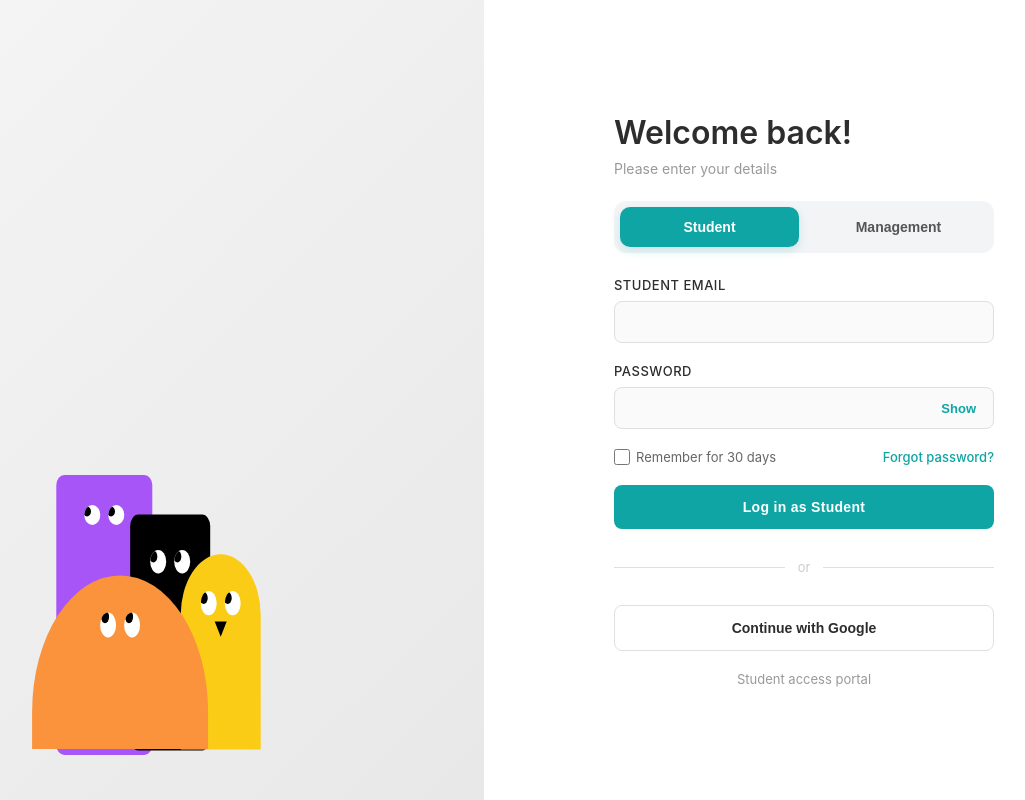
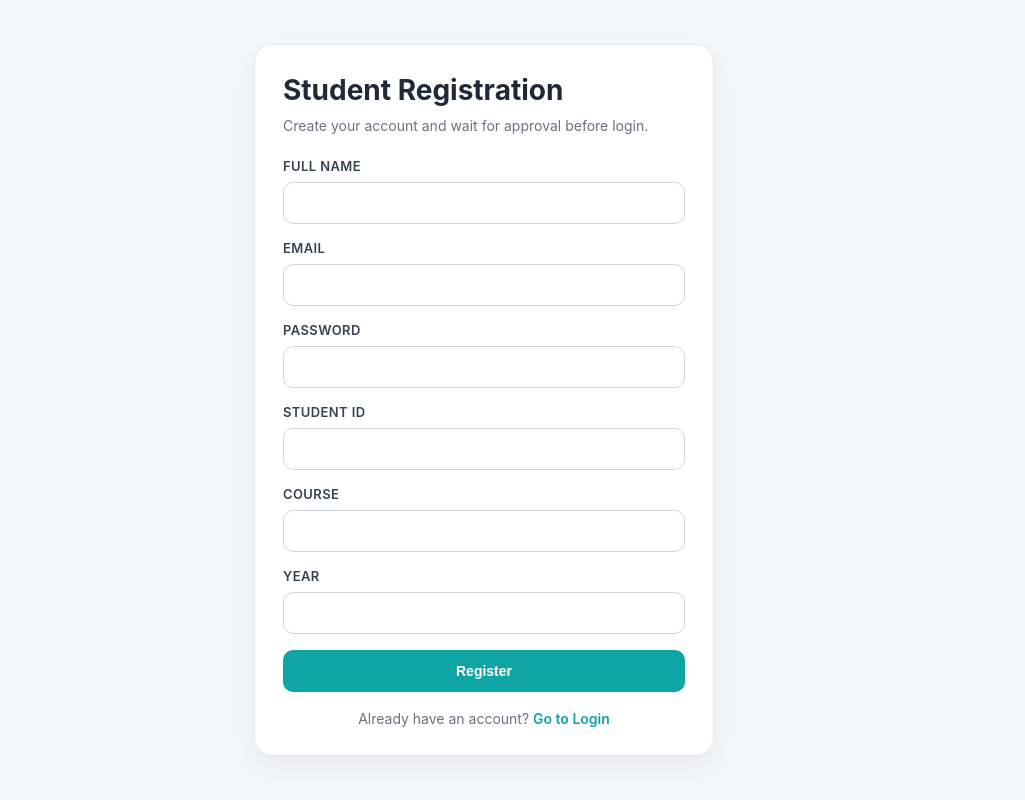
Before and after one commit to Samkitjn/hcl-system, a React (Create React App) app in the folder frontend/: page /register in a window 1280 px wide. Before the commit this address led to /. Shown: the whole page, without its empty margins (156-1181 px from the left). Built offline with nearby package versions, Linux system fonts and the light colour scheme.

Commit message:
update : fixed the registration option

```diff
--- a/frontend/src/App.js
+++ b/frontend/src/App.js
@@ -22,12 +22,14 @@ import CommunityManagement from "./pages/CommunityManagement";
 import StudentLayout from "./layouts/StudentLayout";
 import ManagementLayout from "./layouts/ManagementLayout";
 import RoleProtectedRoute from "./components/RoleProtectedRoute";
+import Register from "./pages/Register";
 
 function App() {
   return (
     <BrowserRouter>
       <Routes>
         <Route path="/" element={<Login />} />
+        <Route path="/register" element={<Register />} />
 
         <Route
           path="/student"
--- a/frontend/src/pages/Login.js
+++ b/frontend/src/pages/Login.js
@@ -1,7 +1,8 @@
 import React, { useState } from "react";
-import { useNavigate } from "react-router-dom";
+import { useNavigate, Link } from "react-router-dom";
 import InteractiveShapes from "./AnimatedShapes";
 import "../styles/Login.css";
+
 
 const Login = () => {
   const navigate = useNavigate();
@@ -144,9 +145,13 @@ const Login = () => {
           </form>
 
           <p className="signup-text">
-            {role === "student"
-              ? "Student access portal"
-              : "Management access portal"}
+            {role === "student" ? (
+              <>
+                Do not have an account? <Link to="/register">Register</Link>
+              </>
+            ) : (
+              "Management access portal"
+            )}
           </p>
         </div>
       </div>
--- /dev/null
+++ b/frontend/src/pages/Register.css
@@ -0,0 +1,142 @@
+.register-page {
+  min-height: 100vh;
+  background: #f5f7fb;
+  display: flex;
+  align-items: center;
+  justify-content: center;
+  padding: 24px;
+}
+
+.register-card {
+  width: 100%;
+  max-width: 460px;
+  background: #ffffff;
+  border-radius: 18px;
+  padding: 28px;
+  border: 1px solid #e5e7eb;
+  box-shadow: 0 10px 30px rgba(0, 0, 0, 0.06);
+}
+
+.register-header {
+  margin-bottom: 22px;
+}
+
+.register-title {
+  font-size: 28px;
+  font-weight: 700;
+  color: #1f2937;
+  margin-bottom: 8px;
+}
+
+.register-subtitle {
+  font-size: 14px;
+  color: #6b7280;
+  line-height: 1.5;
+}
+
+.register-form {
+  display: flex;
+  flex-direction: column;
+  gap: 16px;
+}
+
+.register-form-group {
+  display: flex;
+  flex-direction: column;
+  gap: 8px;
+}
+
+.register-form-group label {
+  font-size: 13px;
+  font-weight: 600;
+  color: #374151;
+  text-transform: uppercase;
+  letter-spacing: 0.4px;
+}
+
+.register-form-group input {
+  padding: 12px 14px;
+  border-radius: 10px;
+  border: 1px solid #d1d5db;
+  font-size: 14px;
+  background: #ffffff;
+  transition: all 0.3s ease;
+}
+
+.register-form-group input:focus {
+  outline: none;
+  border-color: #0ea5a4;
+  box-shadow: 0 0 0 3px rgba(14, 165, 164, 0.12);
+}
+
+.register-btn {
+  border: none;
+  border-radius: 10px;
+  padding: 13px 16px;
+  background: #0ea5a4;
+  color: #ffffff;
+  font-weight: 600;
+  font-size: 14px;
+  cursor: pointer;
+  transition: 0.3s ease;
+}
+
+.register-btn:hover:not(:disabled) {
+  background: #0b8f8d;
+}
+
+.register-btn:disabled {
+  opacity: 0.7;
+  cursor: not-allowed;
+}
+
+.register-success {
+  background: #ecfdf5;
+  color: #047857;
+  padding: 12px;
+  border-radius: 10px;
+  font-size: 14px;
+  border-left: 3px solid #10b981;
+}
+
+.register-error {
+  background: #fef2f2;
+  color: #b91c1c;
+  padding: 12px;
+  border-radius: 10px;
+  font-size: 14px;
+  border-left: 3px solid #ef4444;
+}
+
+.register-footer {
+  margin-top: 18px;
+  text-align: center;
+  font-size: 14px;
+  color: #6b7280;
+}
+
+.register-footer a {
+  color: #0ea5a4;
+  text-decoration: none;
+  font-weight: 600;
+}
+
+@media (max-width: 768px) {
+  .register-page {
+    padding: 16px;
+    align-items: flex-start;
+  }
+
+  .register-card {
+    padding: 22px 16px;
+    border-radius: 14px;
+  }
+
+  .register-title {
+    font-size: 24px;
+  }
+
+  .register-subtitle {
+    font-size: 13px;
+  }
+}
--- /dev/null
+++ b/frontend/src/pages/Register.js
@@ -0,0 +1,199 @@
+import React, { useState } from "react";
+import { Link, useNavigate } from "react-router-dom";
+import "./Register.css";
+
+const Register = () => {
+  const navigate = useNavigate();
+
+  const [formData, setFormData] = useState({
+    full_name: "",
+    email: "",
+    password: "",
+    student_id: "",
+    course: "",
+    year: "",
+  });
+
+  const [loading, setLoading] = useState(false);
+  const [message, setMessage] = useState("");
+  const [error, setError] = useState("");
+
+  const handleChange = (e) => {
+    setFormData((prev) => ({
+      ...prev,
+      [e.target.name]: e.target.value,
+    }));
+  };
+
+  const handleRegister = async (e) => {
+    e.preventDefault();
+    setLoading(true);
+    setMessage("");
+    setError("");
+
+    const cleaned = {
+      full_name: formData.full_name.trim(),
+      email: formData.email.trim(),
+      password: formData.password.trim(),
+      student_id: formData.student_id.trim(),
+      course: formData.course.trim(),
+      year: formData.year,
+    };
+
+    if (
+      !cleaned.full_name ||
+      !cleaned.email ||
+      !cleaned.password ||
+      !cleaned.student_id ||
+      !cleaned.course ||
+      !cleaned.year
+    ) {
+      setError("All fields are required.");
+      setLoading(false);
+      return;
+    }
+
+    try {
+      const response = await fetch(
+        "http://localhost:5000/api/auth/student/register",
+        {
+          method: "POST",
+          headers: {
+            "Content-Type": "application/json",
+          },
+          body: JSON.stringify({
+            ...cleaned,
+            year: Number(cleaned.year),
+          }),
+        }
+      );
+
+      const data = await response.json();
+
+      if (!response.ok) {
+        setError(data.message || "Registration failed.");
+        setLoading(false);
+        return;
+      }
+
+      setMessage(data.message || "Registration successful.");
+      setFormData({
+        full_name: "",
+        email: "",
+        password: "",
+        student_id: "",
+        course: "",
+        year: "",
+      });
+
+      setLoading(false);
+
+      setTimeout(() => {
+        navigate("/");
+      }, 1500);
+    } catch (err) {
+      setError("Unable to connect to server.");
+      setLoading(false);
+    }
+  };
+
+  return (
+    <div className="register-page">
+      <div className="register-card">
+        <div className="register-header">
+          <h1 className="register-title">Student Registration</h1>
+          <p className="register-subtitle">
+            Create your account and wait for approval before login.
+          </p>
+        </div>
+
+        <form className="register-form" onSubmit={handleRegister}>
+          <div className="register-form-group">
+            <label>Full Name</label>
+            <input
+              type="text"
+              name="full_name"
+              value={formData.full_name}
+              onChange={handleChange}
+              required
+            />
+          </div>
+
+          <div className="register-form-group">
+            <label>Email</label>
+            <input
+              type="email"
+              name="email"
+              value={formData.email}
+              onChange={handleChange}
+              required
+            />
+          </div>
+
+          <div className="register-form-group">
+            <label>Password</label>
+            <input
+              type="password"
+              name="password"
+              value={formData.password}
+              onChange={handleChange}
+              required
+            />
+          </div>
+
+          <div className="register-form-group">
+            <label>Student ID</label>
+            <input
+              type="text"
+              name="student_id"
+              value={formData.student_id}
+              onChange={handleChange}
+              required
+            />
+          </div>
+
+          <div className="register-form-group">
+            <label>Course</label>
+            <input
+              type="text"
+              name="course"
+              value={formData.course}
+              onChange={handleChange}
+              required
+            />
+          </div>
+
+          <div className="register-form-group">
+            <label>Year</label>
+            <input
+              type="number"
+              name="year"
+              min="1"
+              max="6"
+              value={formData.year}
+              onChange={handleChange}
+              required
+            />
+          </div>
+
+          {message && <div className="register-success">{message}</div>}
+          {error && <div className="register-error">{error}</div>}
+
+          <button
+            type="submit"
+            className="register-btn"
+            disabled={loading}
+          >
+            {loading ? "Registering..." : "Register"}
+          </button>
+        </form>
+
+        <p className="register-footer">
+          Already have an account? <Link to="/">Go to Login</Link>
+        </p>
+      </div>
+    </div>
+  );
+};
+
+export default Register;
```
Also changed, not shown: 2 other files (tests, documents, lock files or other folders).
